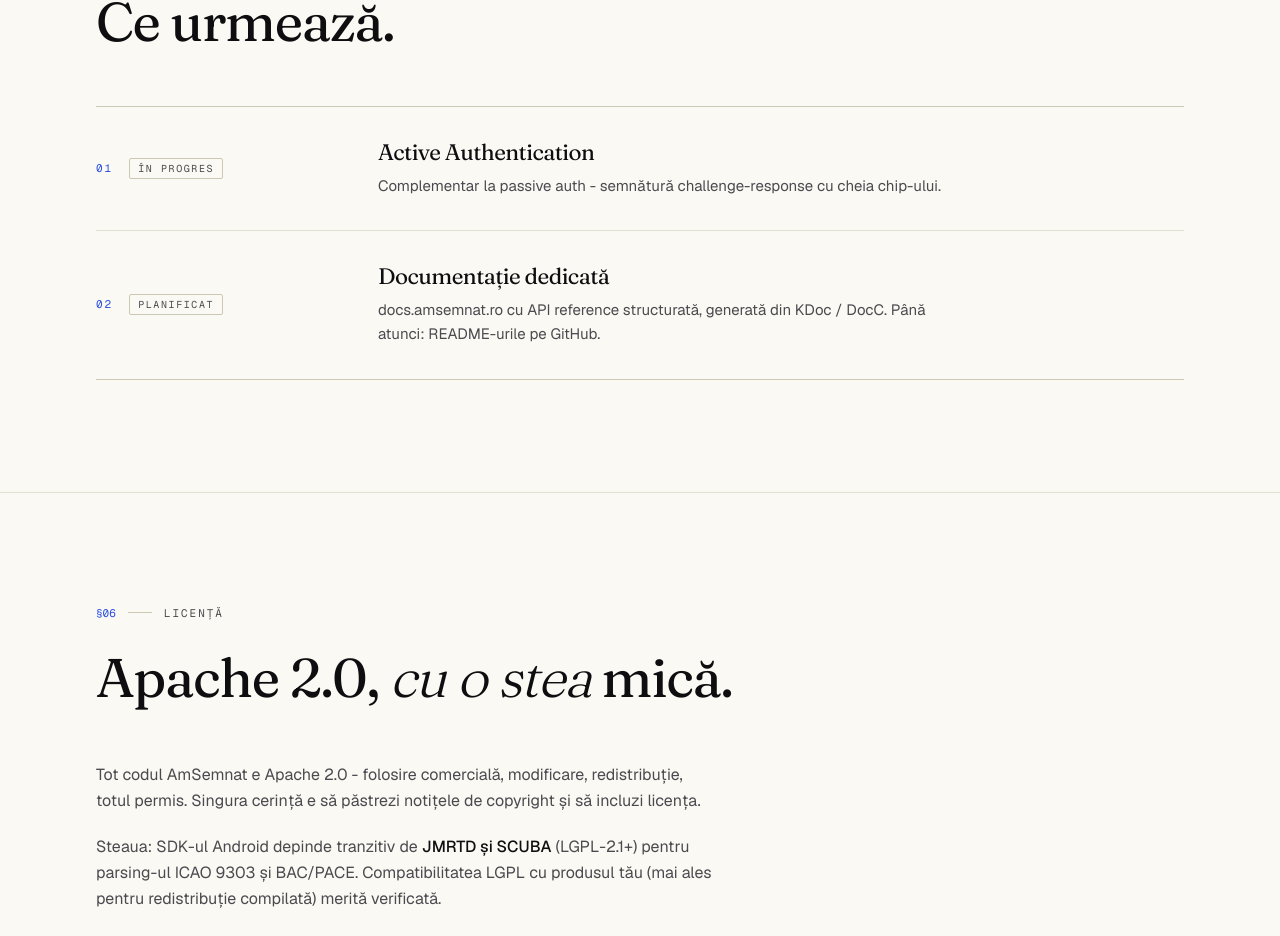
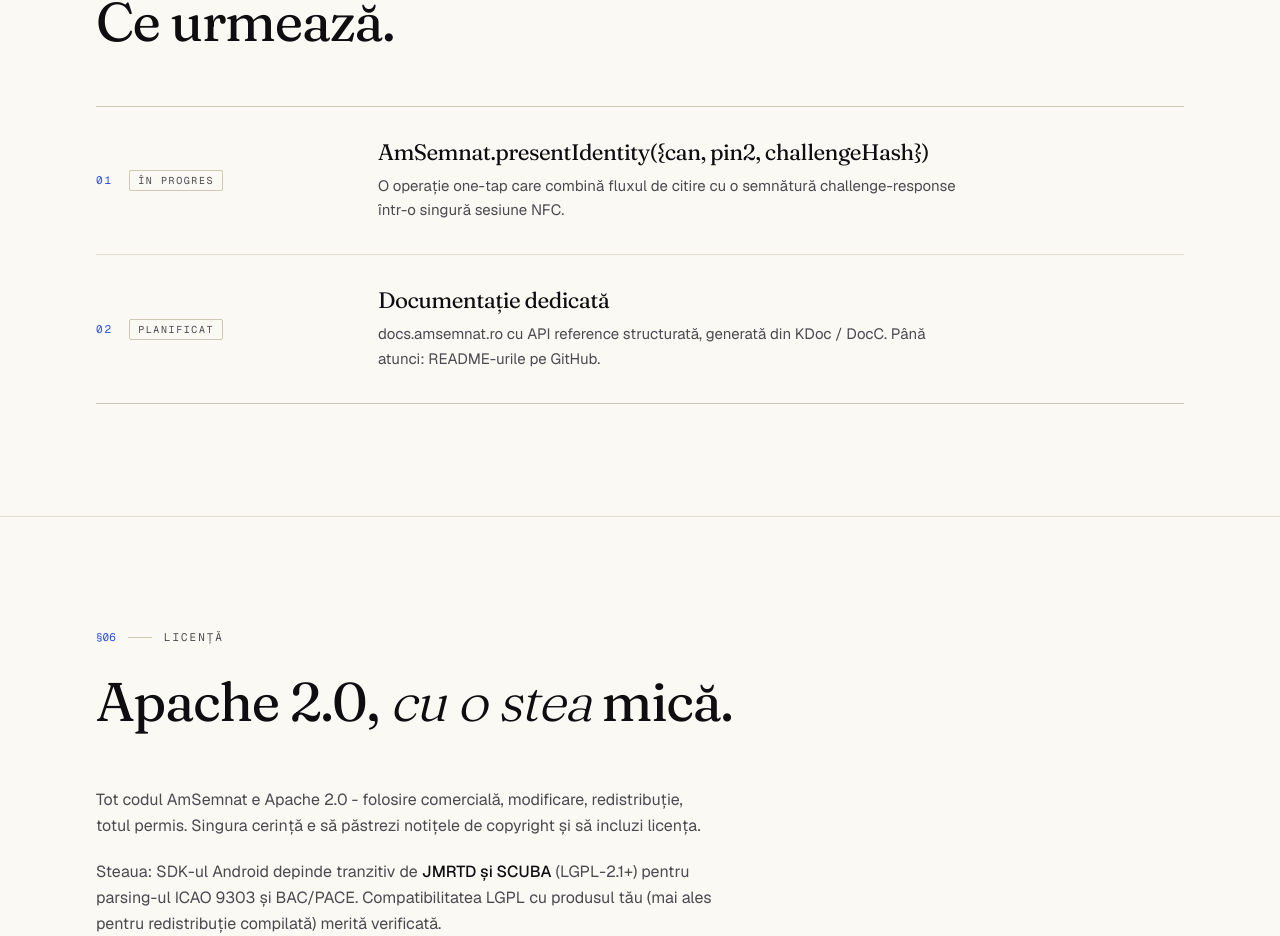
Before and after one commit to am-semnat/am-semnat-web, a Next.js app: page /dezvoltatori in a window 1280 px wide. Shown: the part 4236-5172 px from the top of the page. Built offline with nearby package versions, Linux system fonts and the light colour scheme.

Commit message:
fix: replace planned AA with presentIdentity

```diff
--- a/app/dezvoltatori/page.tsx
+++ b/app/dezvoltatori/page.tsx
@@ -89,8 +89,8 @@
 const roadmap = [
   {
     status: "în progres",
-    title: "Active Authentication",
-    body: "Complementar la passive auth - semnătură challenge-response cu cheia chip-ului.",
+    title: "AmSemnat.presentIdentity({can, pin2, challengeHash})",
+    body: "O operație one-tap care combină fluxul de citire cu o semnătură challenge-response într-o singură sesiune NFC.",
   },
   {
     status: "planificat",
```
